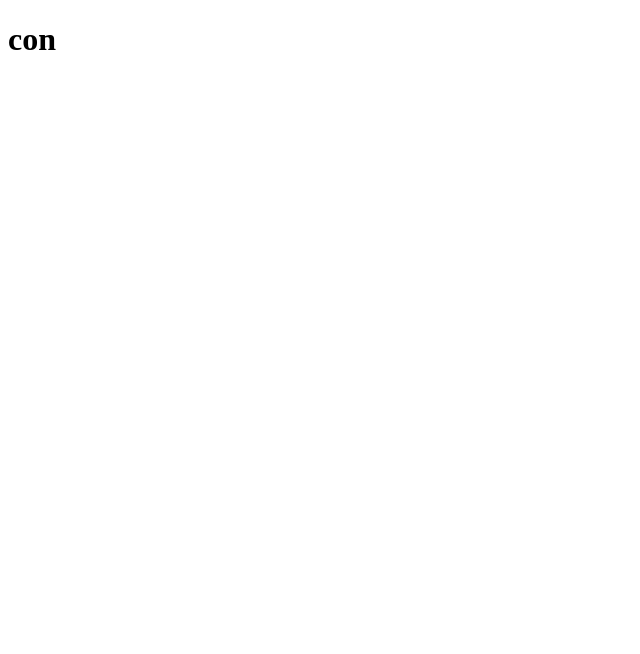
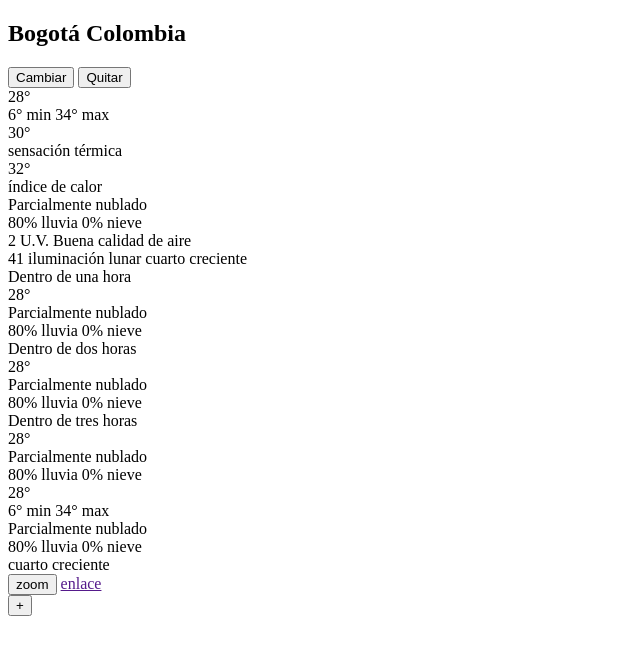
Before and after one commit to dothedada/laMeteo, a website: page src/index.html in a window 1280 px wide. Shown: the whole page, without its empty margins (0-640 px from the left). Drawn offline with Linux system fonts and the light colour scheme.

Commit message:
Crea la estructura base en HTML

```diff
--- a/src/index.html
+++ b/src/index.html
@@ -3,12 +3,118 @@
     <head>
         <meta charset="UTF-8" />
         <meta name="viewport" content="width=device-width, initial-scale=1.0" />
-        <title>Document</title>
-
+        <title>La Mete-o</title>
     </head>
 
     <body>
-		<h1>con</h1>
+        <div class="place">
+            <h2>
+                <span class="place__city">Bogotá</span>
+                <span class="place__country">Colombia</span>
+            </h2>
+            <button type="button">Cambiar</button>
+            <button type="button">Quitar</button>
+        </div>
 
-	</body>
+        <div class="temp">
+            <div class="temp__actual">
+                <div class="double">28°</div>
+                <div class="single">
+                    <span>6° min</span>
+                    <span>34° max</span>
+                </div>
+            </div>
+
+            <div class="temp__feel">
+                <div class="double bold">30°</div>
+                <div class="single">sensación térmica</div>
+            </div>
+
+            <div class="temp__heat">
+                <div class="double black">32°</div>
+                <div class="single">índice de calor</div>
+            </div>
+        </div>
+
+        <div class="sky">
+            <div class="single">Parcialmente nublado</div>
+
+            <div class="single">
+                <span>80% lluvia</span>
+                <span>0% nieve</span>
+            </div>
+
+            <div class="single">
+                <span>2 U.V.</span>
+                <span>Buena calidad de aire</span>
+            </div>
+
+            <div class="single">
+                <span>41 iluminación lunar</span>
+                <span>cuarto creciente</span>
+            </div>
+        </div>
+
+        <div class="next1hour">
+            <div class="outline">Dentro de una hora</div>
+
+            <div class="double">28°</div>
+
+            <div class="single">Parcialmente nublado</div>
+
+            <div class="single">
+                <span>80% lluvia</span>
+                <span>0% nieve</span>
+            </div>
+        </div>
+
+        <div class="next2hour">
+            <div class="outline">Dentro de dos horas</div>
+            <div class="double">28°</div>
+
+            <div class="single">Parcialmente nublado</div>
+
+            <div class="single">
+                <span>80% lluvia</span>
+                <span>0% nieve</span>
+            </div>
+        </div>
+
+        <div class="next3hour">
+            <div class="outline">Dentro de tres horas</div>
+
+            <div class="double">28°</div>
+
+            <div class="single">Parcialmente nublado</div>
+
+            <div class="single">
+                <span>80% lluvia</span>
+                <span>0% nieve</span>
+            </div>
+        </div>
+
+        <div class="tomorrow">
+            <div class="double">28°</div>
+            <div class="single">
+                <span>6° min</span>
+                <span>34° max</span>
+            </div>
+
+            <div class="single">Parcialmente nublado</div>
+            <div class="single">
+                <span>80% lluvia</span>
+                <span>0% nieve</span>
+            </div>
+            <div class="single">cuarto creciente</div>
+        </div>
+
+        <div class="photo">
+            <button type="button">zoom</button>
+            <a href="">enlace</a>
+        </div>
+
+        <div class="new">
+            <button type="button">+</button>
+        </div>
+    </body>
 </html>
--- a/webpack.config.js
+++ b/webpack.config.js
@@ -10,7 +10,7 @@ const [mode, modeConf] = argv.find((e) => e === 'serve')
 
 module.exports = {
     mode,
-    entry: './src/lib/main.js',
+    entry: './src/lib/index.js',
 
     stats: 'none',
 
@@ -32,8 +32,8 @@ module.exports = {
     output: {
         filename: 'main.js',
         path: path.resolve(__dirname, 'public'),
-        // clean: !modeConf,
-        clean: true,
+        clean: !modeConf,
+        // clean: true,
         assetModuleFilename: 'assets/[name][ext]',
     },
 
```
Also changed, not shown: src/lib/apiGetters.js (+7 -6 lines), src/lib/main.js (deleted, +0 -33 lines).
